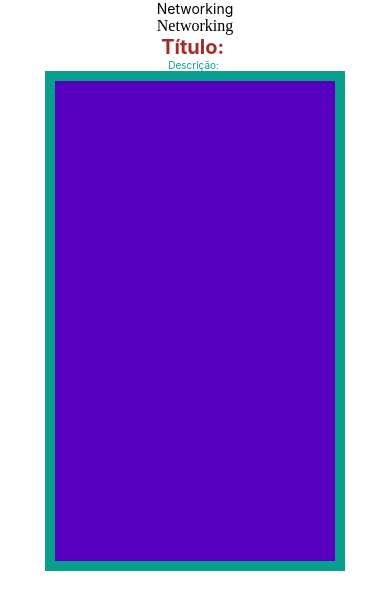
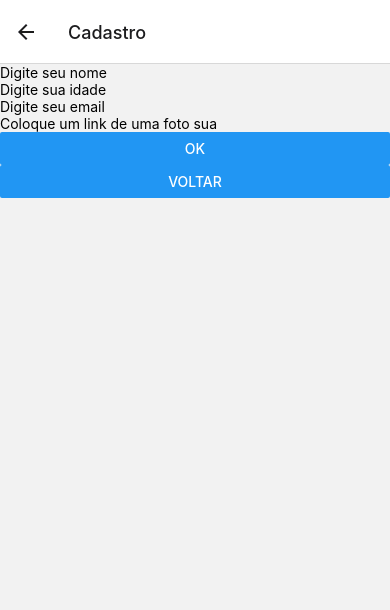
Before and after one commit to eromeromerom/2023.2-PIDM-Heron-Verissimo-de-Souza, a React Native app: screen /Cadastro in a window 390 px wide. Shown: the top 610 px of the page. Built offline with nearby package versions, Linux system fonts and the light colour scheme; no server answers.

Commit message:
Atividade02

```diff
--- a/App.js
+++ b/App.js
@@ -13,13 +13,12 @@ import { StyleSheet, Text, ScrollView, View, Image } from 'react-native';
 // import Calculadora from './components/09Calculadora';
 // import MyFlatList from './components/11MyFlatList';
 import MyNetworking from './components/14NetWorking/14Networking';
+import MainScreen from './components/15NavigationAula/15NavStack/MainScreen';
+import Index from './components/16Atividade02/02index';
 
 export default function App() {
   return (
-    <ScrollView>
-      <MyNetworking/>
-
-
-    </ScrollView>
+    // <MainScreen />
+      <Index/>
   );
 }
--- a/components/15NavigationAula/15NavStack/MainScreen.jsx
+++ b/components/15NavigationAula/15NavStack/MainScreen.jsx
@@ -1,11 +1,20 @@
 import { NavigationContainer } from "@react-navigation/native";
 import { createNativeStackNavigator } from "@react-navigation/native-stack";
 
+import Screen01 from "./Screen01";
+import Screen02 from "./Screen02";
+import Screen03 from "./Screen03";
+
+const Stack = createNativeStackNavigator()
+
 const MainScreen = () => {
     return (
-        <NavigationContainer>
-
-
+        <NavigationContainer initialRouteName="Screeen01">
+            <Stack.Navigator>
+                <Stack.Screen name="Screen01" component={Screen01} options={{title:"Tela 01"}}/>
+                <Stack.Screen name="Screen02" component={Screen02} options={{title:"Tela 02"}}/>
+                <Stack.Screen name="Screen03" component={Screen03} options={{title:"Tela 03"}}/>
+            </Stack.Navigator>
         </NavigationContainer>
     )
 
--- /dev/null
+++ b/components/15NavigationAula/15NavStack/MyStyle.js
@@ -0,0 +1,20 @@
+import {StyleSheet} from "react-native"
+
+const myStyle = StyleSheet.create ({
+    container: {
+        flex: 1,
+        justifyContent: "center",
+        alignItems:"center"
+
+    },
+    header: {
+        fontWeight: "bold",
+        fontSize: 25,
+        color: "brown"
+
+    }
+
+
+})
+
+export default myStyle
--- a/components/15NavigationAula/15NavStack/Screen01.jsx
+++ b/components/15NavigationAula/15NavStack/Screen01.jsx
@@ -0,0 +1,20 @@
+import {View, Text, Button} from "react-native"
+import myStyle from "./MyStyle"
+
+const student = {name: "Sycran", grade: "A+"}
+
+const Screen01 = ({navigation}) => {
+    return (
+        <View style={myStyle.container}>
+            <Text style={myStyle.header}>Screen01</Text>
+            <Button
+                title="Ir para Screen 02"
+                onPress={() => navigation.navigate("Screen02", student)}
+            />
+
+        </View>
+    )
+
+}
+
+export default Screen01
--- a/components/15NavigationAula/15NavStack/Screen02.jsx
+++ b/components/15NavigationAula/15NavStack/Screen02.jsx
@@ -0,0 +1,22 @@
+import {View, Text, Button} from "react-native"
+import myStyle from "./MyStyle"
+
+const Screen02 = ({navigation, route}) => {
+
+    const {name, grade} = route.params
+
+    return (
+        <View style={myStyle.container}>
+            <Text style={myStyle.header}>Screen02</Text>
+            <Text style={myStyle.header}>{name}</Text>
+            <Text style={myStyle.header}>{grade}</Text>
+            <Button
+                title="Ir para Screen 03"
+                onPress={() => navigation.navigate("Screen03")}
+            />
+        </View>
+    )
+
+}
+
+export default Screen02
--- a/components/15NavigationAula/15NavStack/Screen03.jsx
+++ b/components/15NavigationAula/15NavStack/Screen03.jsx
@@ -0,0 +1,17 @@
+import {View, Text, Button} from "react-native"
+import myStyle from "./MyStyle"
+
+const Screen03 = ({navigation}) => {
+    return (
+        <View style={myStyle.container}>
+            <Text style={myStyle.header}>Screen03</Text>
+            <Button
+                title="Ir para Screen 01"
+                onPress={() => navigation.navigate("Screen01")}
+            />
+        </View>
+    )
+
+}
+
+export default Screen03
--- /dev/null
+++ b/components/16Atividade02/02index.jsx
@@ -0,0 +1,37 @@
+import { View, Text, Button} from "react-native"
+import { createNativeStackNavigator } from "@react-navigation/native-stack";
+import { NavigationContainer } from '@react-navigation/native';
+
+import Cadastro from "./03cadastro";
+
+const Home = ({navigation}) => {
+    return (
+        <View >
+
+            <Button
+                title="Cadastro"
+                onPress={() => navigation.navigate("Cadastro")}
+            />
+
+
+        </View>
+    )
+
+}
+
+const Stack = createNativeStackNavigator()
+
+const Index = () => {
+    return (
+        <NavigationContainer initialRouteName="Home">
+            <Stack.Navigator>
+                <Stack.Screen name="Home" component={Home} />
+                <Stack.Screen name="Cadastro" component={Cadastro} />
+
+            </Stack.Navigator>
+        </NavigationContainer>
+    )
+
+}
+
+export default Index
--- /dev/null
+++ b/components/16Atividade02/03cadastro.jsx
@@ -0,0 +1,72 @@
+import { View, Text, Button, TextInput } from "react-native"
+import { useState } from "react"
+import Perfil from "./04Perfil"
+
+const Cadastro = ({ navigation }) => {
+
+    const [nome, setNome] = useState("")
+    const [idade, setIdade] = useState("")
+    const [email, setEmail] = useState("")
+    const [linkFoto, setLinkFoto] = useState("")
+
+    const [modalVisible, setModalVisible] = useState(false)
+
+
+    return (
+        <View >
+
+            <TextInput
+
+                placeholder="Digite seu nome"
+                defaultValue={nome}
+                onChangeText={(textoDigitado) => { setNome(textoDigitado) }}
+            />
+
+            <TextInput
+
+                placeholder="Digite sua idade"
+                defaultValue={idade}
+                onChangeText={(textoDigitado) => { setIdade(textoDigitado) }}
+            />
+
+            <TextInput
+
+                placeholder="Digite seu email"
+                defaultValue={email}
+                onChangeText={(textoDigitado) => { setEmail(textoDigitado) }}
+            />
+
+            <TextInput
+
+                placeholder="Coloque um link de uma foto sua"
+                defaultValue={linkFoto}
+                onChangeText={(textoDigitado) => { setLinkFoto(textoDigitado) }}
+            />
+
+            <Button
+                title="ok"
+                onPress={() => setModalVisible(true)}
+            />
+
+            <Button
+                title="voltar"
+                onPress={() => navigation.navigate("Home")}
+            />
+
+            <Perfil
+                nome={nome}
+                idade={idade}
+                email={email}
+                linkFoto={linkFoto}
+                modalVisible={modalVisible}
+                setModalVisible={setModalVisible}
+                nav={navigation.navigate}
+
+            />
+
+        </View>
+    )
+
+}
+
+export default Cadastro
--- /dev/null
+++ b/components/16Atividade02/04Perfil.jsx
@@ -0,0 +1,34 @@
+import { Alert, Modal, StyleSheet, Text, Pressable, View } from 'react-native';
+
+//https://reactnative.dev/docs/modal
+const Perfil = ({ modalVisible, setModalVisible, nome, idade, email, linkFoto, nav }) => {
+    return (
+            <Modal
+                animationType="slide"
+                transparent={true}
+                visible={modalVisible}
+                onRequestClose={() => {
+                    //Alert.alert('Modal has been closed.');
+                    setModalVisible(!modalVisible);
+                }}>
+                <View style={{backgroundColor: "gray"}}>
+                    <View >
+                        <Text >Nome: {nome}</Text>
+                        <Text >Idade: {idade}</Text>
+                        <Text >E-mail: {email}</Text>
+                        <Text >Curso: {nome}</Text>
+
+                        <Pressable
+                            onPress={() => nav("Home")}>
+
+                            <Text >Home</Text>
+
+                        </Pressable>
+                    </View>
+                </View>
+            </Modal>
+    );
+};
+
+
+export default Perfil;
--- a/package.json
+++ b/package.json
@@ -9,6 +9,7 @@
     "web": "expo start --web"
   },
   "dependencies": {
+    "@react-navigation/drawer": "^6.6.3",
     "@react-navigation/native": "^6.1.7",
     "@react-navigation/native-stack": "^6.9.13",
     "@types/react": "~18.2.14",
```
Also changed, not shown: components/16Atividade02/01estilos.js (added), 1 other file (tests, documents, lock files or other folders).
